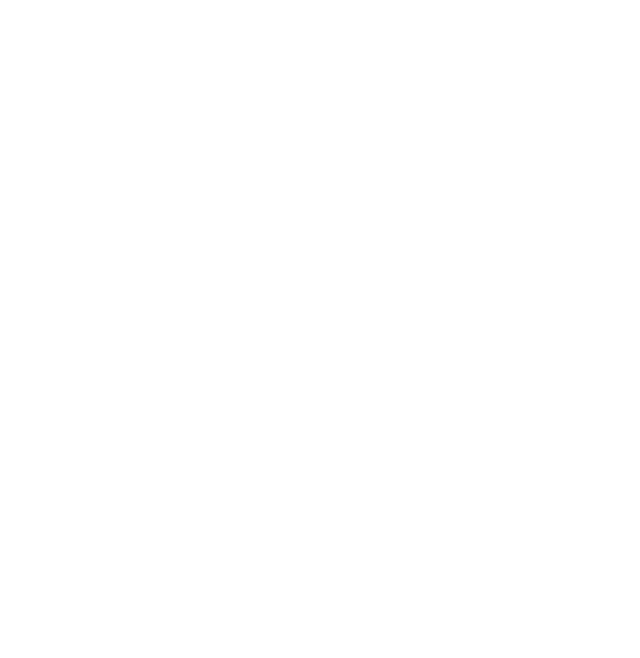
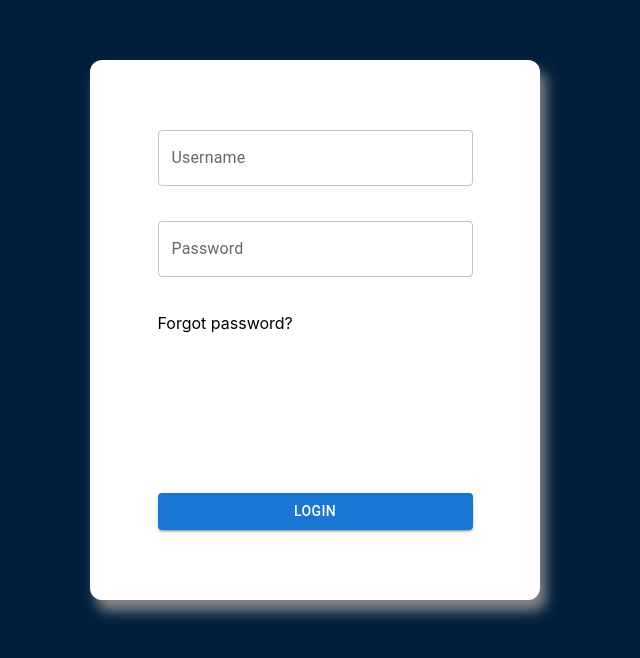
Before and after one commit to aminarshadinia/reqres-test-via-react-TS-reactQuery, a React (Create React App) app: page / in a window 1280 px wide. Before the commit this address had no page. Shown: the part 140-798 px from the top of the page, without its empty margins (325-965 px from the left). Built offline with nearby package versions, Linux system fonts and the light colour scheme.

Commit message:
feat: add protected routes

```diff
--- a/src/App.tsx
+++ b/src/App.tsx
@@ -1,25 +1,28 @@
-import React from 'react';
+import React from "react";
 import { BrowserRouter, Routes, Route } from "react-router-dom";
 
-import './App.css';
-import AddUserPage from './pages/AddUserPage';
-import LoginPage from './pages/LoginPage';
-import UpdateUserPage from './pages/UpdateUserPage';
-import UserDetailsPage from './pages/UserDetailsPage';
-import UserListPage from './pages/UserListPage';
+import "./App.css";
+import AddUserPage from "./pages/AddUserPage";
+import LoginPage from "./pages/LoginPage";
+import UpdateUserPage from "./pages/UpdateUserPage";
+import UserDetailsPage from "./pages/UserDetailsPage";
+import UserListPage from "./pages/UserListPage";
+import ProtectedRoutes from "./ProtectedRoutes";
 
-const App:React.FC = () => {
+const App: React.FC = () => {
   return (
-      <BrowserRouter>
+    <BrowserRouter>
       <Routes>
-        <Route path="/login" element={<LoginPage />} />
-        <Route path="/user-list" element={<UserListPage />} />
-        <Route path="/add-user" element={<AddUserPage />} />
-        <Route path="/user-details/:id" element={<UserDetailsPage />} />
-        <Route path="/update-user/:id" element={<UpdateUserPage />} />
+        <Route path="/" element={<LoginPage />} />
+        <Route element={<ProtectedRoutes />}>
+          <Route path="/user-list" element={<UserListPage />} />
+          <Route path="/add-user" element={<AddUserPage />} />
+          <Route path="/user-details/:id" element={<UserDetailsPage />} />
+          <Route path="/update-user/:id" element={<UpdateUserPage />} />
+        </Route>
       </Routes>
     </BrowserRouter>
   );
-}
+};
 
 export default App;
```
